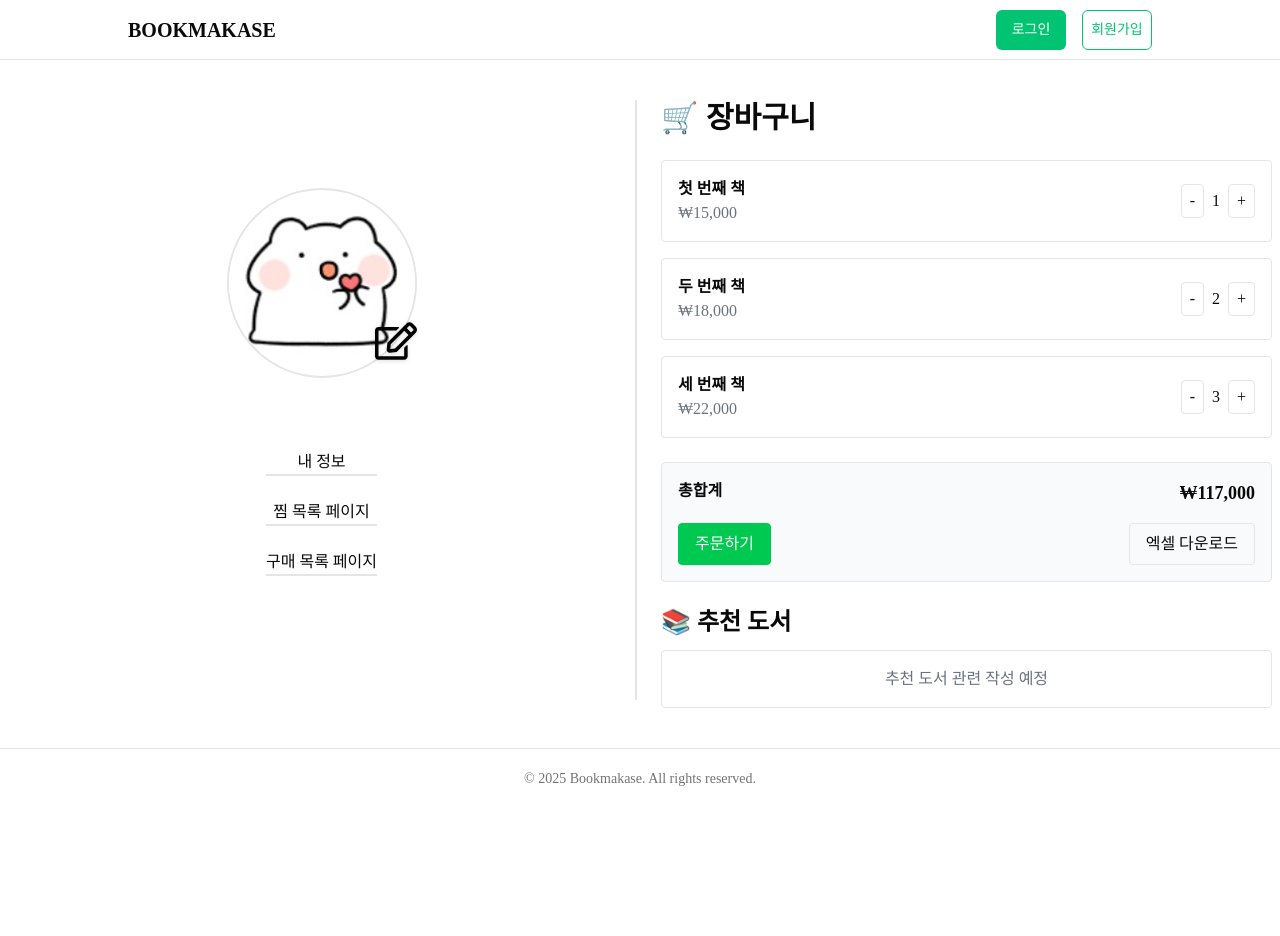
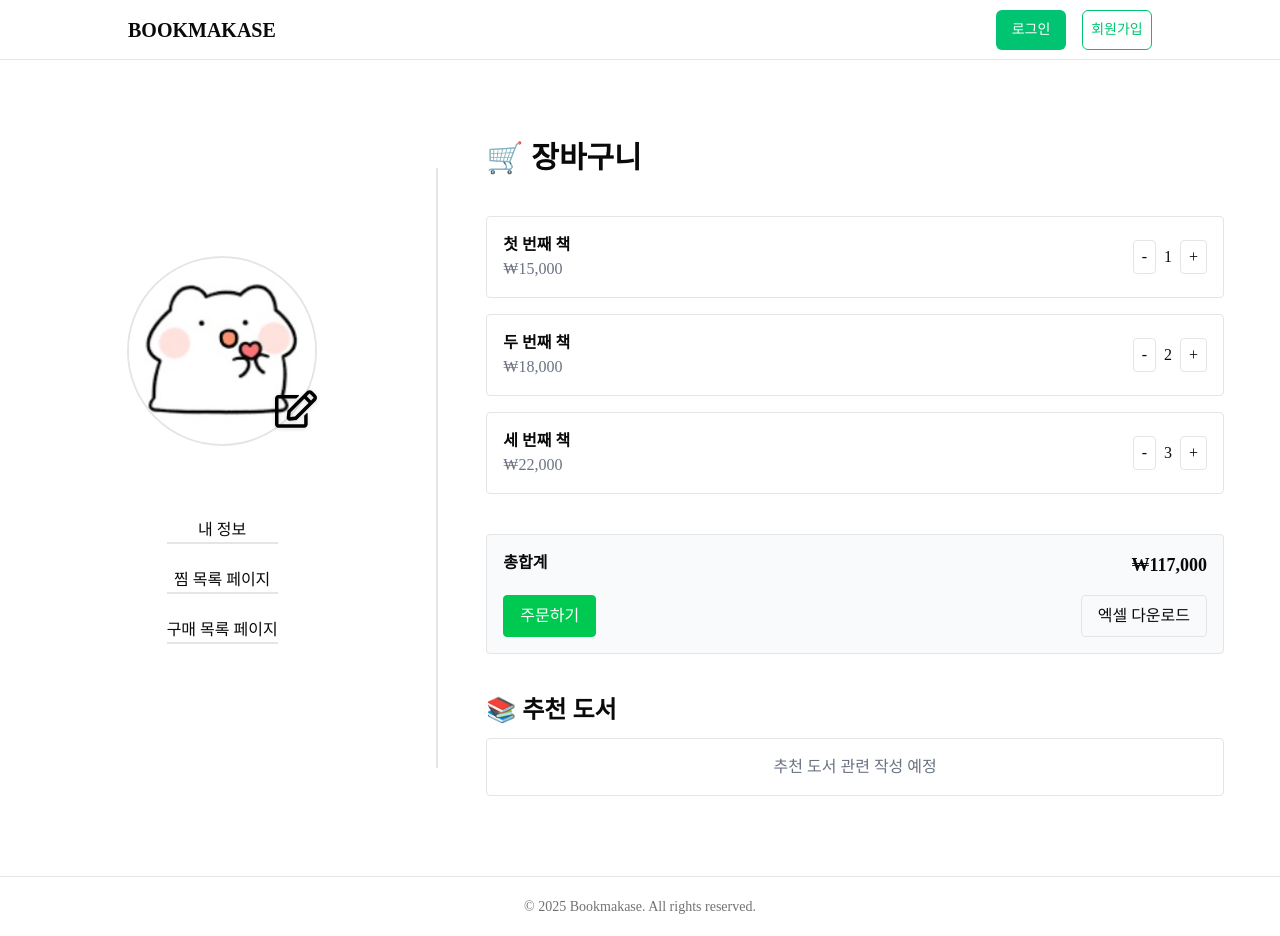
Before and after one commit to bookmakase/bookmakase-fe, a Next.js app: page /mypage/cart-list in a window 1280 px wide. Before the commit the page ends 808 px from the top, so only its background shows below. Built offline with nearby package versions, Linux system fonts and the light colour scheme; no server answers; a web font is replaced by a local one.

Commit message:
feat/#32 - 장바구니 개발중

```diff
--- a/src/app/(home)/mypage/cart-list/page.tsx
+++ b/src/app/(home)/mypage/cart-list/page.tsx
@@ -37,9 +37,9 @@ export default function CartListPage() {
   }
 
   return (
-    <div className="w-full min-h-[calc(100vh-120px)] flex justify-center items-start px-2 py-10 gap-6">
+    <div className="w-full min-h-[calc(100vh-120px)] flex justify-center items-center px-2 py-10">
       <MyPageNav />
-      <div className="flex-1 max-w-4xl">
+      <div className="min-h-[calc(100vh-200px)] flex-1/3  flex flex-col px-12 py-10 gap-4">
         <h1 className="text-3xl font-bold mb-6">🛒 장바구니</h1>
 
         {/* 🛒 장바구니 상품 리스트 */}
--- a/src/components/layout/Header.tsx
+++ b/src/components/layout/Header.tsx
@@ -65,7 +65,7 @@ export default function Header() {
         {/* ② 일반 사용자 ---------------------------------- */}
         {isLogin && !isAdmin && (
           <div className="flex items-center gap-8">
-            <Link href="/orders" aria-label="주문 내역">
+            <Link href="/mypage/cart-list" aria-label="주문 내역">
               <ShoppingCartIcon className="w-6 h-6" />
             </Link>
             <Link href="/mypage" aria-label="마이 페이지">
```
